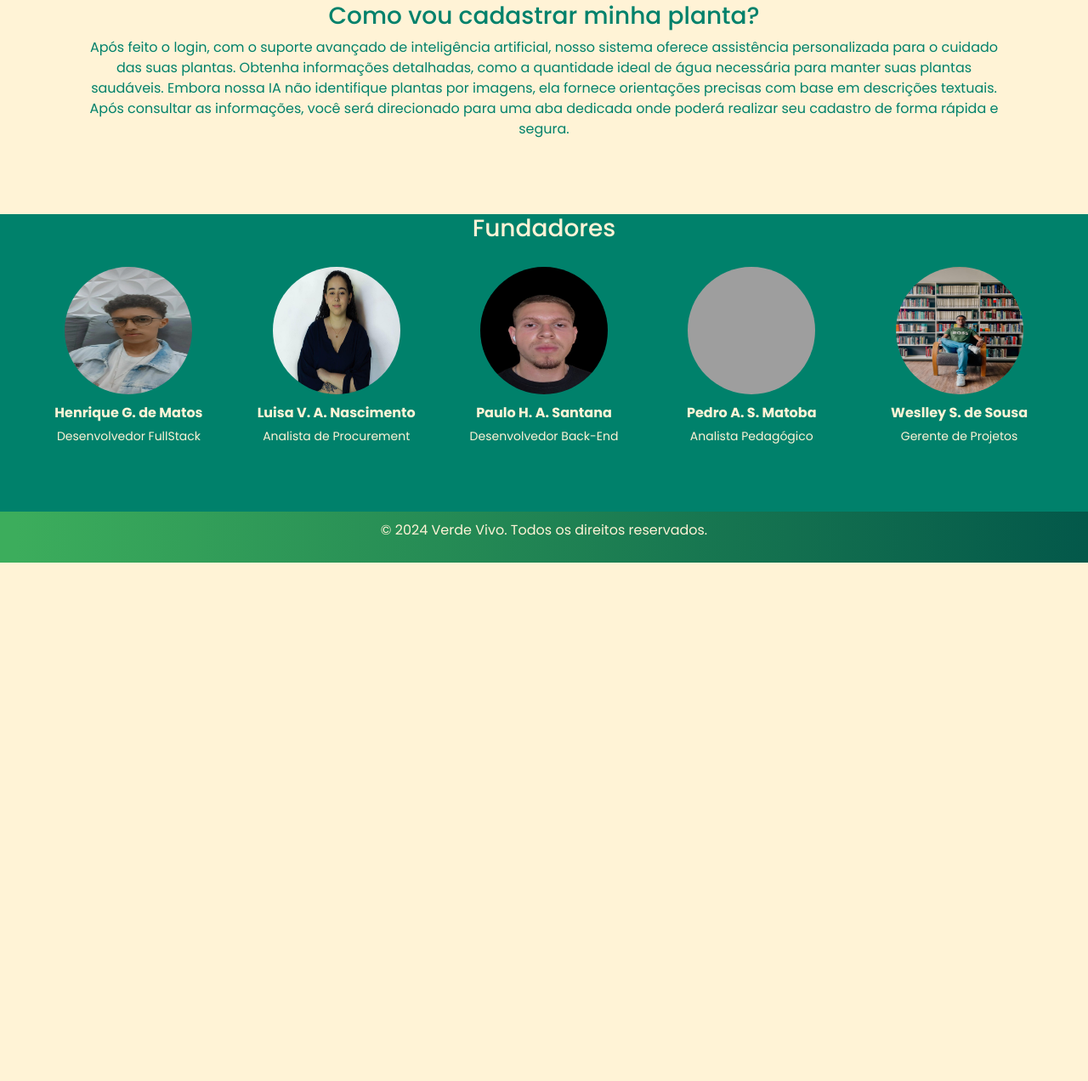
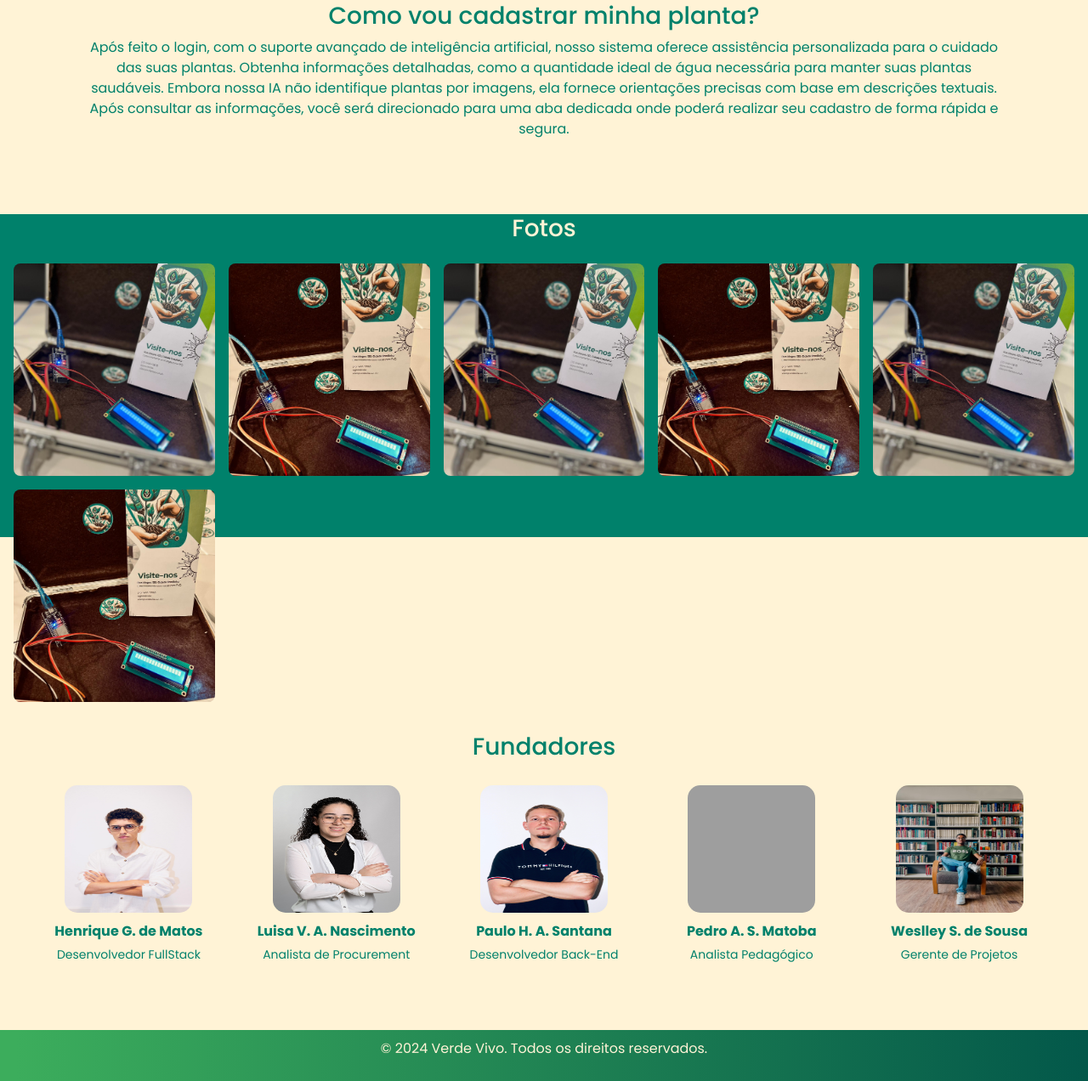
Before and after one commit to efigueiredo13/VerdeVivo, a PHP site: page /view/index.html in a window 1280 px wide. Shown: the part 1069-2341 px from the top of the page at 85% size. Before the commit the page ends 1731 px from the top, so only its background shows below. Run offline with PHP 8.4, Linux system fonts and the light colour scheme; some libraries are stand-ins or nearby versions; grey boxes are pictures that could not be loaded.

Commit message:
criação da parte fotos

```diff
--- a/assets/css/index.css
+++ b/assets/css/index.css
@@ -147,8 +147,17 @@ margin-right: 50px;
 }
 
 .container4 {
+    margin-top: 20px;
     text-align: center;
     height: 350px;
+    flex-shrink: 0;
+    background: var(--Segundaria, #FFF3D6);
+    color: #00816B;
+}
+
+.container5 {
+    text-align: center;
+    height: 380px;
     flex-shrink: 0;
     background: var(--Segundaria, #00816B);
     color: #FFF3D6;
@@ -160,17 +169,20 @@ margin-right: 50px;
     text-align: center;
     margin: 20px;
 }
+
 .fundador img {
     width: 150px;
     height: 150px;
-    border-radius: 50%;
+    border-radius: 15px;
     margin-bottom: 10px;
 }
+
 .nome {
     font-weight: bold;
     font-size: 16px;
     margin-bottom: 5px;
 }
+
 .cargo {
     font-size: 14px;
 }
@@ -182,3 +194,23 @@ margin-right: 50px;
     padding: 10px;
 
 }
+
+.grid-container {
+    display: grid;
+    grid-template-columns: repeat(auto-fill, minmax(200px, 1fr));
+    gap: 16px;
+    padding: 16px;
+
+}
+
+.grid-item {
+    overflow: hidden;
+}
+
+.grid-item img {
+    width: 100%;
+    height: auto;
+    max-height: 250px;
+    object-fit: cover;
+    border-radius: 8px;
+}
--- a/view/index.html
+++ b/view/index.html
@@ -44,6 +44,19 @@
     </div>
 </div>
 
+<div class="container5">
+    <div>
+        <h3 id="fotos">Fotos</h3>
+    </div>
+    <div class="grid-container">
+        <div class="grid-item"><img src="../assets/img/foto1.jpeg" alt="Image 1"></div>
+        <div class="grid-item"><img src="../assets/img/foto2.jpeg" alt="Image 1"></div>
+        <div class="grid-item"><img src="../assets/img/foto1.jpeg" alt="Image 1"></div>
+        <div class="grid-item"><img src="../assets/img/foto2.jpeg" alt="Image 1"></div>
+        <div class="grid-item"><img src="../assets/img/foto1.jpeg" alt="Image 1"></div>
+        <div class="grid-item"><img src="../assets/img/foto2.jpeg" alt="Image 1"></div>
+</div>
+
 <div class="container4" id="fundadores">
     <div>
         <h3>Fundadores</h3>
@@ -73,7 +86,6 @@
         <div class="nome">Weslley S. de Sousa</div>
     <div class="cargo">Gerente de Projetos</div>
     </div>
-
 </div>
 
 <div vw class="enabled">
```
Also changed, not shown: assets/img/foto1.jpeg (added), assets/img/foto2.jpeg (added), assets/img/henrique.jpeg, assets/img/luisa.jpeg, assets/img/paulo.jpeg.
